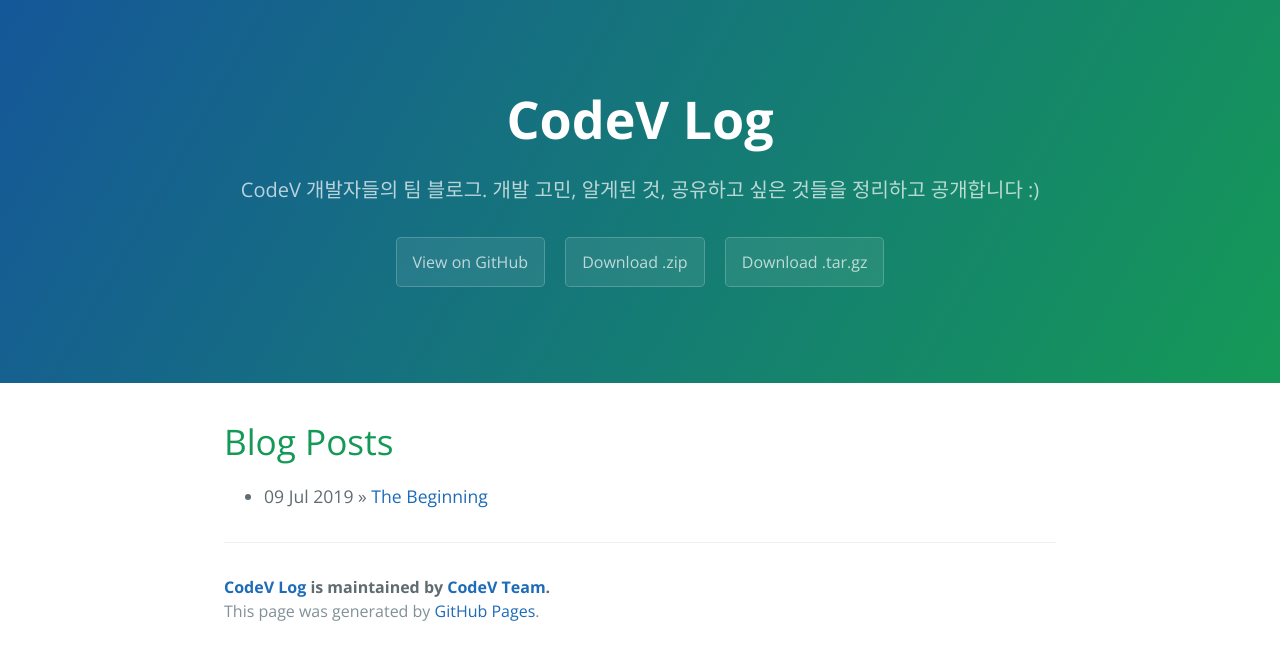
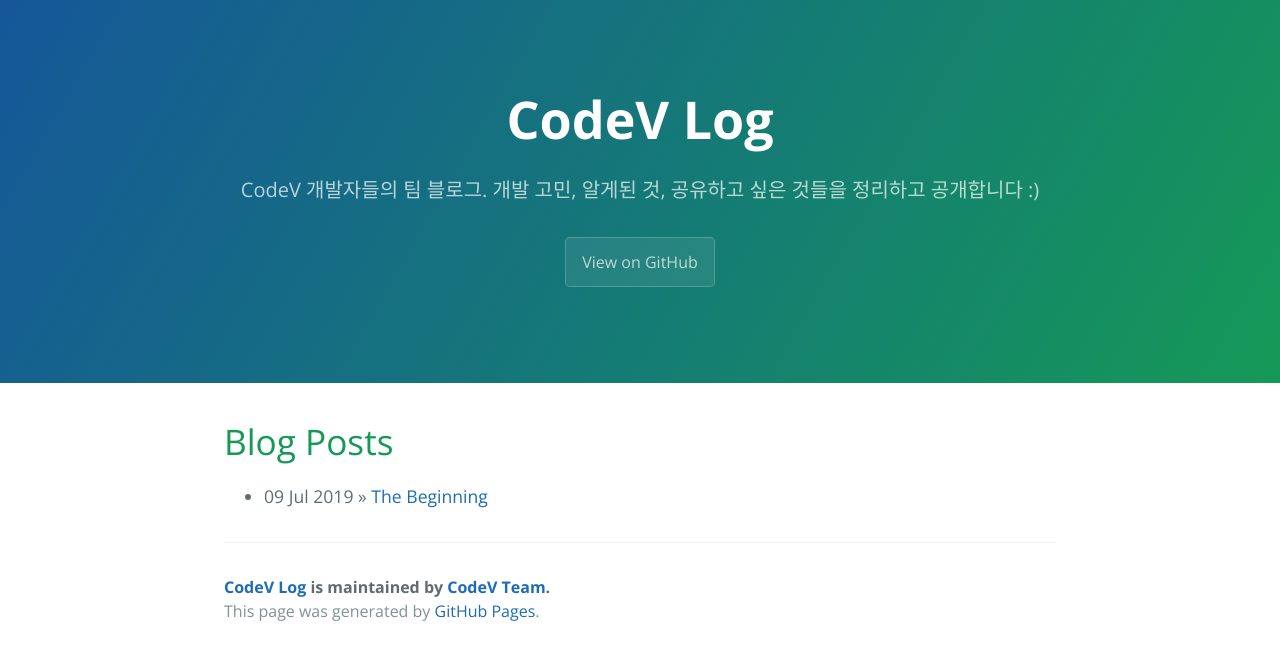
Before and after one commit to codevlog/codevlog.github.io, a Jekyll site: the page built from index.html, in a window 1280 px wide. Shown: the top 660 px of the page. Built offline with Jekyll 4.4.1, drawn with Linux system fonts in a browser that asks for light colours; the list of posts is cut into pages by our own code.

Commit message:
header changed

```diff
--- a/_includes/page-header.html
+++ b/_includes/page-header.html
@@ -1,7 +1,7 @@
 <section class="page-header">
   <h1 class="project-name">{{ site.title }}</h1>
   <h2 class="project-tagline">{{ site.tagline }}</h2>
-  <a href="#" class="btn">View on GitHub</a>
-  <a href="#" class="btn">Download .zip</a>
-  <a href="#" class="btn">Download .tar.gz</a>
+  <a href="https://github.com/codevlog" class="btn">View on GitHub</a>
+  <!-- <a href="#" class="btn">Download .zip</a>
+  <a href="#" class="btn">Download .tar.gz</a> -->
 </section>
```
